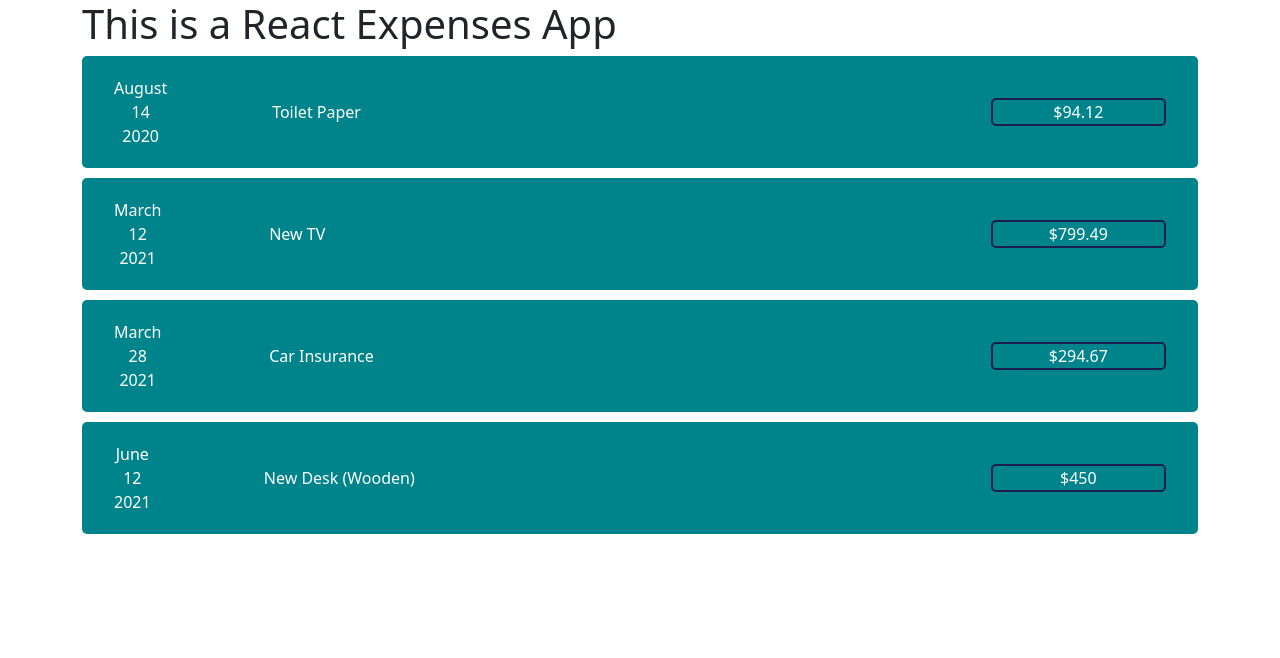
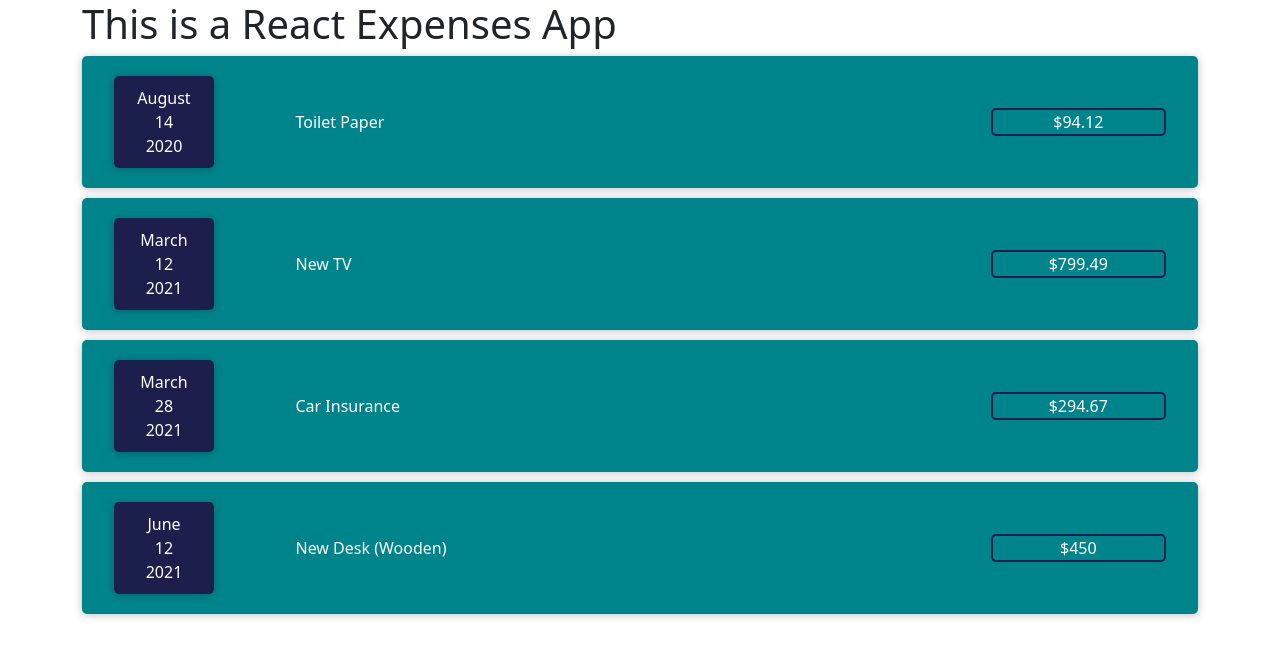
Before and after one commit to kunaljp16/react-expenses-app, a React (Create React App) app: page / in a window 1280 px wide. Shown: the top 658 px of the page. Built offline with nearby package versions, Linux system fonts and the light colour scheme.

Commit message:
added customecard for composition purpose

```diff
--- /dev/null
+++ b/src/Components/CustomCard.js
@@ -0,0 +1,8 @@
+import "./CustomCard.scss";
+
+function CustomCard(props) {
+  let classes = "custom-card " + props.className;
+  return <div className={classes}>{props.children}</div>;
+}
+
+export default CustomCard;
--- /dev/null
+++ b/src/Components/CustomCard.scss
@@ -0,0 +1,6 @@
+@import "./../stylesheets/color-pallets.scss";
+
+.custom-card {
+  border-radius: 5px 5px 5px 5px;
+  box-shadow: 0 1px 8px $shadow-25;
+}
--- a/src/Components/ExpensesDate.js
+++ b/src/Components/ExpensesDate.js
@@ -1,15 +1,16 @@
-import './ExpensesDate.scss';
+import "./ExpensesDate.scss";
+import CustomCard from "./CustomCard";
 
 function ExpensesDate(props) {
   const month = props.date.toLocaleString("en-US", { month: "long" });
   const day = props.date.toLocaleString("en-us", { day: "2-digit" });
   const year = props.date.getFullYear();
   return (
-    <section className="d-flex expenses-date">
+    <CustomCard className="d-flex expenses-date">
       <span>{month}</span>
       <span>{day}</span>
       <span>{year}</span>
-    </section>
+    </CustomCard>
   );
 }
 
--- a/src/Components/ExpensesDate.scss
+++ b/src/Components/ExpensesDate.scss
@@ -1,4 +1,9 @@
+@import "./../stylesheets/color-pallets.scss";
+
 .expenses-date {
   flex-direction: column;
   text-align: center;
+  background-color: $navy-blue;
+  padding: 10px;
+  width: 100px;
 }
--- a/src/Components/ExpensesItem.js
+++ b/src/Components/ExpensesItem.js
@@ -1,15 +1,16 @@
 import "./ExpensesItem.scss";
 import ExpensesDate from "./ExpensesDate";
+import CustomCard from "./CustomCard";
 
 function ExpenseItem(props) {
   return (
-    <ul className="row expenses-item">
-      <li className="expenses-item__list">
+    <CustomCard className="row expenses-item">
+      <div className="expenses-item__list">
         <ExpensesDate date={props.date}></ExpensesDate>
         <span className="col-md-7 expenses-item__title">{props.title}</span>
         <span className="col-md-2 expenses-item__price">${props.amount}</span>
-      </li>
-    </ul>
+      </div>
+    </CustomCard>
   );
 }
 
--- a/src/Components/ExpensesItem.scss
+++ b/src/Components/ExpensesItem.scss
@@ -4,7 +4,6 @@
   background-color: $light-blue;
   color: $white;
   padding: 20px;
-  border-radius: 5px 5px 5px 5px;
   margin: 0 0 10px 0;
 
   &__list {
--- a/src/index.scss
+++ b/src/index.scss
@@ -6,4 +6,5 @@ body {
   -webkit-font-smoothing: antialiased;
   -moz-osx-font-smoothing: grayscale;
   background-color: $white-1;
+  font-size: 14px;
 }
--- a/src/stylesheets/color-pallets.scss
+++ b/src/stylesheets/color-pallets.scss
@@ -1,8 +1,11 @@
 $white-1: #edebd9;
-$white:#ffffff;
+$white: #ffffff;
 $black: #000000;
 $dark-yellow: #fec20f;
 $light-yellow: #fccf17;
 $light-blue: #00848c;
 $dark-blue: #037272;
 $navy-blue: #1c1f4c;
+
+// shadow
+$shadow-25: rgba(0, 0, 0, 0.25);
```
